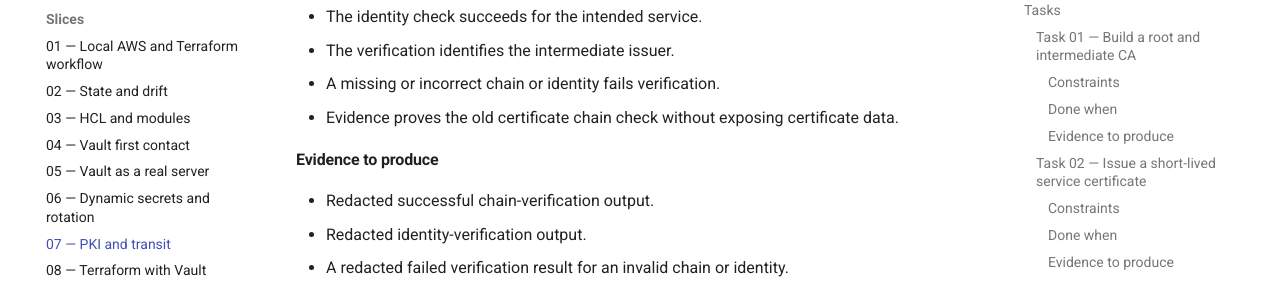
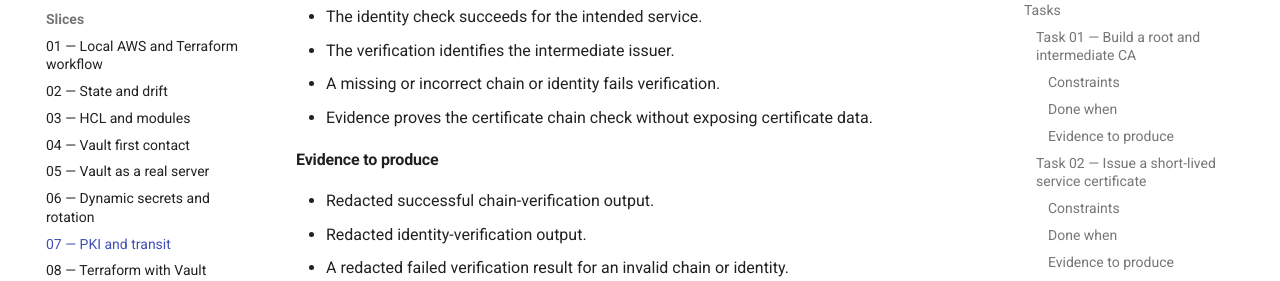
Before and after one commit to OpalBolt/Hashicorp-Katas, an MkDocs documentation site: the page built from docs/slices/07-pki-transit.md, in a window 1280 px wide and 900 px high, scrolled down 2858 px. Shown: the part 152-433 px from the top of the window. Built offline with MkDocs 1.6.1 and Material for MkDocs 9.7.7, drawn with Linux system fonts in a browser that asks for light colours.

Commit message:
docs: clarify the certificate chain check

```diff
--- a/docs/slices/07-pki-transit.md
+++ b/docs/slices/07-pki-transit.md
@@ -110,7 +110,7 @@ root CA. Check the service identity during verification.
 - The identity check succeeds for the intended service.
 - The verification identifies the intermediate issuer.
 - A missing or incorrect chain or identity fails verification.
-- Evidence proves the old certificate chain check without exposing certificate data.
+- Evidence proves the certificate chain check without exposing certificate data.
 
 #### Evidence to produce
 
```
